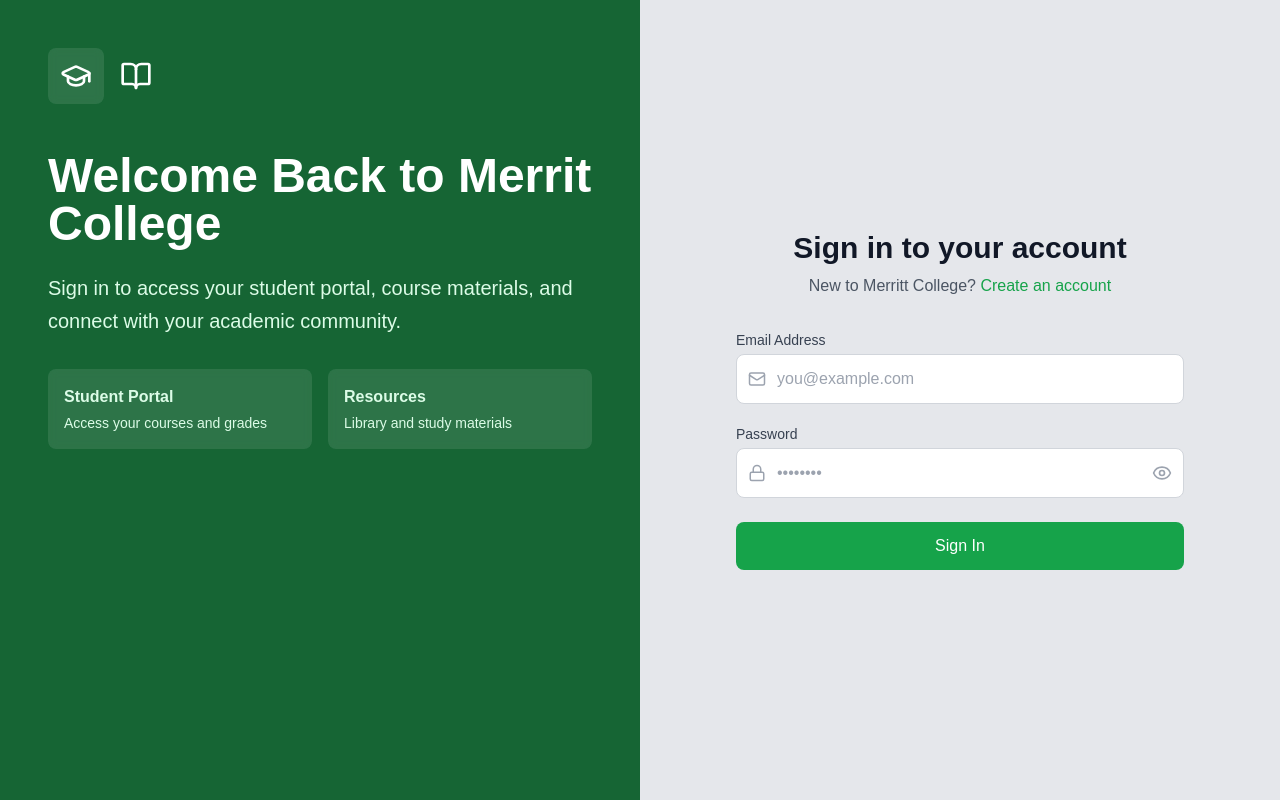
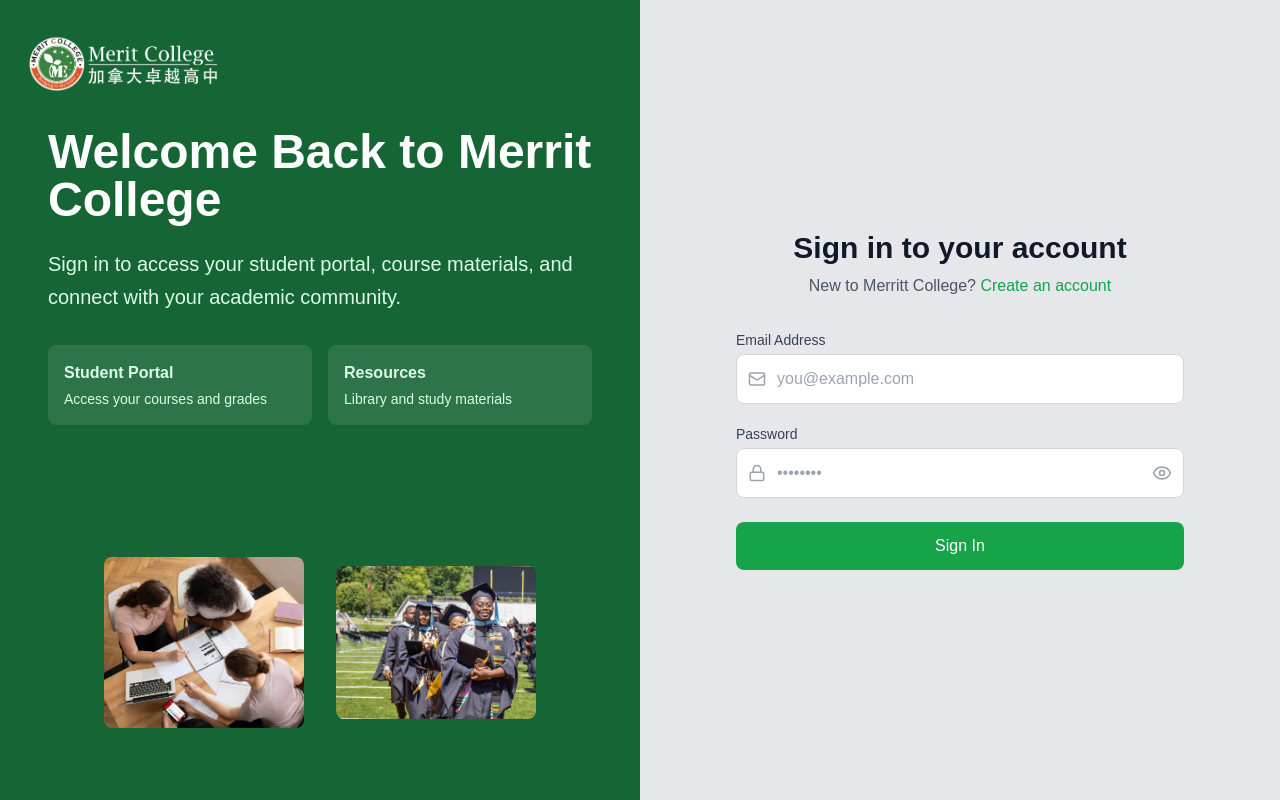
Before and after one commit to saak1234/merrit-college, a Next.js app: page /auth-page in a window 1280 px wide. Built offline with nearby package versions, Linux system fonts and the light colour scheme.

Commit message:
updated code

```diff
--- a/src/app/api/auth/register/route.ts
+++ b/src/app/api/auth/register/route.ts
@@ -2,6 +2,7 @@
 import { NextResponse } from 'next/server';
 import dbConnect from '@/lib/dbConnect';
 import User from '@/models/user-schema';
+import { sign } from 'jsonwebtoken';
 
 export async function POST(request: Request) {
     try {
@@ -22,15 +23,43 @@
         const user = await User.create({ name, email, password });
 
         // Remove password from response
-        const { password: _, ...userWithoutPassword } = user.toObject();
+        const userObject = user.toObject();
+        const userWithoutPassword = { ...userObject };
+        delete userWithoutPassword.password;
 
-        return NextResponse.json(
+        // return NextResponse.json(
+        //     {
+        //         message: "User registered successfully",
+        //         user: userWithoutPassword
+        //     },
+        //     { status: 201 }
+        // );
+        const token = sign(
             {
-                message: "User registered successfully",
-                user: userWithoutPassword
+                userId: user._id,
+                email: user.email,
+                name: user.name
             },
-            { status: 201 }
+            process.env.JWT_SECRET!,
+            { expiresIn: '24h' }
         );
+        const response = NextResponse.json({
+            success: true,
+            message: "Login successful",
+            token,
+            user: {
+                id: user._id,
+                name: user.name,
+                email: user.email
+            }
+        });
+        response.cookies.set('token', token, {
+            httpOnly: true,
+            secure: process.env.NODE_ENV === 'production',
+            sameSite: 'strict',
+            maxAge: 86400 // 24 hours
+        });
+        return response;
 
     } catch (error) {
         console.error('Registration error:', error);
--- a/src/app/auth-page/page.tsx
+++ b/src/app/auth-page/page.tsx
@@ -1,98 +1,102 @@
-"use client"
-import { useState } from "react"
-import { Mail, Lock, Eye, EyeOff, BookOpen, GraduationCap, ArrowRight, User } from "lucide-react"
-import { useRouter } from 'next/navigation'
+"use client";
+import { useState } from "react";
+import { Mail, Lock, Eye, EyeOff, User } from "lucide-react";
+import { useRouter } from "next/navigation";
+import Image from "next/image";
 
 export default function AuthForm() {
-  const [isLogin, setIsLogin] = useState(true)
+    const [isLogin, setIsLogin] = useState(true);
     const [formData, setFormData] = useState({
         name: "",
         email: "",
         password: "",
-  })
-  const [errors, setErrors] = useState<{auth?: string; email?: string; password?: string; name?: string}>({})
-  const [isLoading, setIsLoading] = useState(false)
-  const [showPassword, setShowPassword] = useState(false)
+    });
+    const [errors, setErrors] = useState<{ auth?: string; email?: string; password?: string; name?: string }>({});
+    const [isLoading, setIsLoading] = useState(false);
+    const [showPassword, setShowPassword] = useState(false);
 
     const router = useRouter();
 
     const validateForm = () => {
-    const newErrors: {email?: string; password?: string; name?: string} = {}
+        const newErrors: { email?: string; password?: string; name?: string } = {};
 
         if (!isLogin && (!formData.name || formData.name.trim().length < 2)) {
-      newErrors.name = "Name must be at least 2 characters long"
+            newErrors.name = "Name must be at least 2 characters long";
         }
 
         if (!formData.email || !/^[^\s@]+@[^\s@]+\.[^\s@]+$/.test(formData.email)) {
-      newErrors.email = "Please enter a valid email address"
+            newErrors.email = "Please enter a valid email address";
         }
 
         if (!formData.password || formData.password.length < 6) {
-      newErrors.password = "Password must be at least 6 characters long"
+            newErrors.password = "Password must be at least 6 characters long";
         }
 
-    setErrors(newErrors)
-    return Object.keys(newErrors).length === 0
-  }
+        setErrors(newErrors);
+        return Object.keys(newErrors).length === 0;
+    };
 
     const handleChange = (e: React.ChangeEvent<HTMLInputElement>) => {
-    const { name, value } = e.target
-    setFormData(prev => ({
+        const { name, value } = e.target;
+        setFormData((prev) => ({
             ...prev,
-      [name]: value
-    }))
+            [name]: value,
+        }));
         if (errors[name as keyof typeof errors]) {
-      setErrors(prev => ({
+            setErrors((prev) => ({
                 ...prev,
-        [name]: ""
-      }))
+                [name]: "",
+            }));
         }
-  }
+    };
 
     const handleSubmit = async (e: React.FormEvent) => {
         e.preventDefault();
         if (!validateForm()) return;
 
         setIsLoading(true);
+
         try {
-        const endpoint = isLogin ? '/api/auth/login' : '/api/auth/register';
+            const endpoint = isLogin ? "/api/auth/login" : "/api/auth/register";
             const response = await fetch(endpoint, {
-            method: 'POST',
+                method: "POST",
                 headers: {
-                'Content-Type': 'application/json',
-                'Accept': 'application/json'
+                    "Content-Type": "application/json",
+                    Accept: "application/json",
                 },
                 body: JSON.stringify({
                     name: formData.name,
                     email: formData.email,
-                password: formData.password
-            })
+                    password: formData.password,
+                }),
             });
 
             const data = await response.json();
 
             if (!response.ok) {
-            throw new Error(data.message || 'Authentication failed');
+                throw new Error(data.message || "Authentication failed");
             }
 
             if (data.token) {
-            // Store the JWT token in localStorage
-            localStorage.setItem('authToken', data.token);
+                localStorage.setItem("authToken", data.token);
 
                 if (!isLogin) {
-                // If it's a sign-up, navigate to the login page
                     setIsLogin(true);
                     setFormData({ name: "", email: "", password: "" });
                     setErrors({});
-                router.push('/auth-page'); // Explicitly navigate to the login page
-                return; // Prevent further code from executing
+                    localStorage.removeItem("authToken");
+                    router.push("/auth-page");
+                    return;
                 }
 
-            // Redirect to the home page after successful login
-            router.push('/');
+                router.push("/");
             }
-    } catch (error: any) {
-        setErrors({ auth: error.message || 'Invalid credentials' });
+        } catch (error) {
+            if (error instanceof Error) {
+                setErrors({ auth: error.message || "Invalid credentials" });
+            } else {
+                setErrors({ auth: "Invalid credentials" });
+            }
         } finally {
             setIsLoading(false);
         }
@@ -103,23 +107,33 @@
             <div className="flex min-h-screen">
                 {/* Left Section */}
                 <div className="hidden lg:flex lg:w-1/2 bg-green-800 p-12 flex-col justify-between relative overflow-hidden">
-          <div className="relative z-10">
-            <div className="flex items-center gap-4 mb-12">
-              <div className="p-3 bg-white/10 rounded-lg backdrop-blur-sm">
-                <GraduationCap className="text-white h-8 w-8" />
+                    {/* Logo */}
+                    <div className="absolute top-6 left-6 z-20">
+                        <Image
+                            src="/mc_logo.png"
+                            alt="Merrit College Logo"
+                            width={200}
+                            height={200}
+                            className="rounded-full"
+                        />
                     </div>
-              <BookOpen className="text-white h-8 w-8" />
-            </div>
+
+                    <div className="relative z-10 mt-20">
+                        {/*<div className="flex items-center gap-4 mb-12">*/}
+                        {/*    <div className="p-3 bg-white/10 rounded-lg backdrop-blur-sm">*/}
+                        {/*        <GraduationCap className="text-white h-8 w-8" />*/}
+                        {/*    </div>*/}
+                        {/*    <BookOpen className="text-white h-8 w-8" />*/}
+                        {/*</div>*/}
                         <h1 className="text-5xl font-bold text-white mb-6">
                             {isLogin ? "Welcome Back to Merrit College" : "Join Merrit College"}
                         </h1>
                         <p className="text-green-100 text-xl leading-relaxed mb-8">
-              {isLogin ?
-                "Sign in to access your student portal, course materials, and connect with your academic community." :
-                "Create your account to begin your educational journey with us."
-              }
+                            {isLogin
+                                ? "Sign in to access your student portal, course materials, and connect with your academic community."
+                                : "Create your account to begin your educational journey with us."}
                         </p>
-            <div className="grid grid-cols-2 gap-4 text-green-100">
+                        <div className="grid grid-cols-2 gap-4 text-green-100 mb-4">
                             <div className="p-4 bg-white/10 rounded-lg backdrop-blur-sm">
                                 <h3 className="font-semibold mb-1">Student Portal</h3>
                                 <p className="text-sm">Access your courses and grades</p>
@@ -129,6 +143,22 @@
                                 <p className="text-sm">Library and study materials</p>
                             </div>
                         </div>
+                    </div>
+                    <div className="flex justify-center items-center gap-8 mb-6">
+                        <Image
+                            src="/academic-9.jpg"
+                            alt="Student Image"
+                            width={200}
+                            height={150}
+                            className="rounded-lg"
+                        />
+                        <Image
+                            src="/grad-admission.jpg"
+                            alt="Graduation Ceremony"
+                            width={200}
+                            height={150}
+                            className="rounded-lg"
+                        />
                     </div>
                 </div>
 
@@ -143,9 +173,9 @@
                                 {isLogin ? "New to Merritt College? " : "Already have an account? "}
                                 <button
                                     onClick={() => {
-                    setIsLogin(!isLogin)
-                    setErrors({})
-                    setFormData({ name: "", email: "", password: "" })
+                                        setIsLogin(!isLogin);
+                                        setErrors({});
+                                        setFormData({ name: "", email: "", password: "" });
                                     }}
                                     className="text-green-600 hover:text-green-500 font-medium transition-colors"
                                 >
@@ -242,5 +272,5 @@
                 </div>
             </div>
         </div>
-  )
+    );
 }
```
Lines whose indentation alone changed are shown as unchanged.
